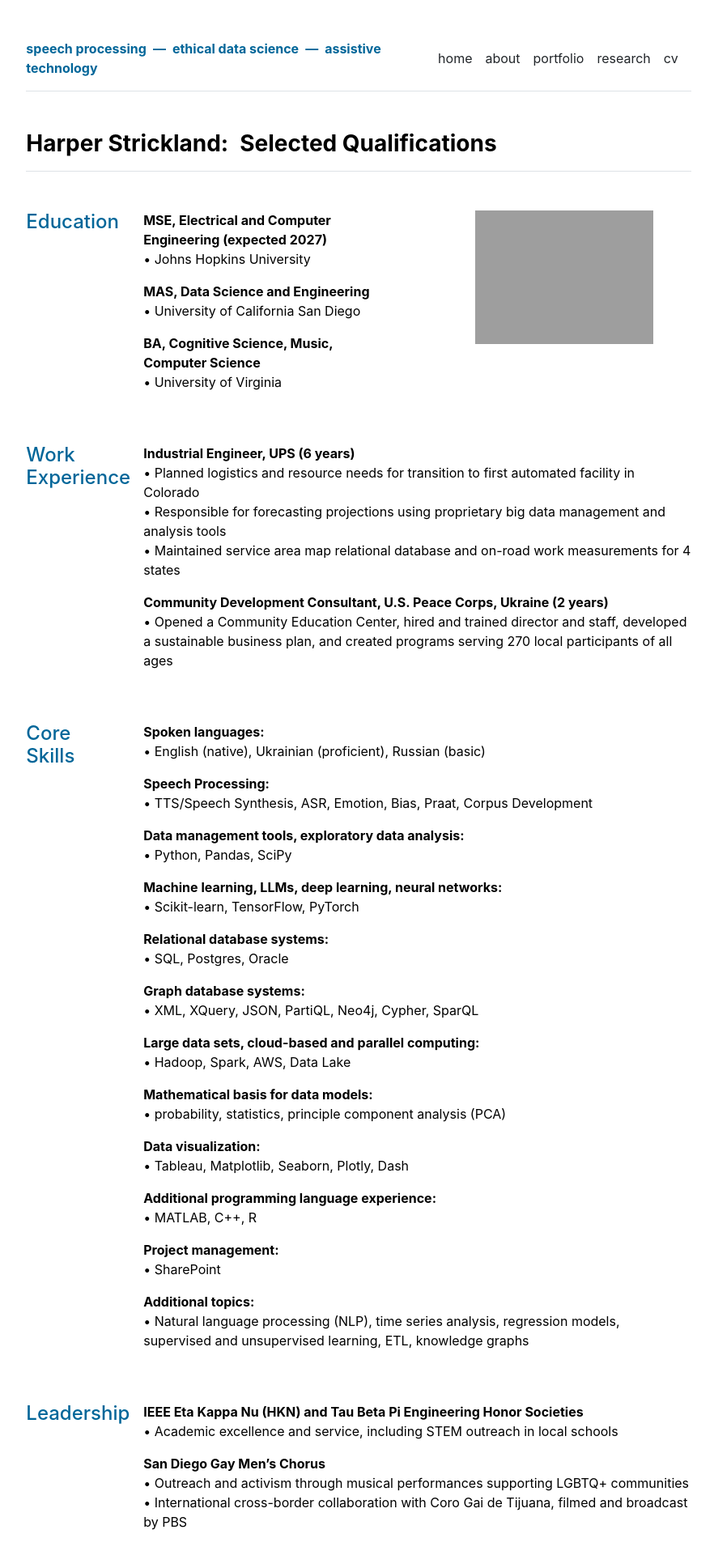
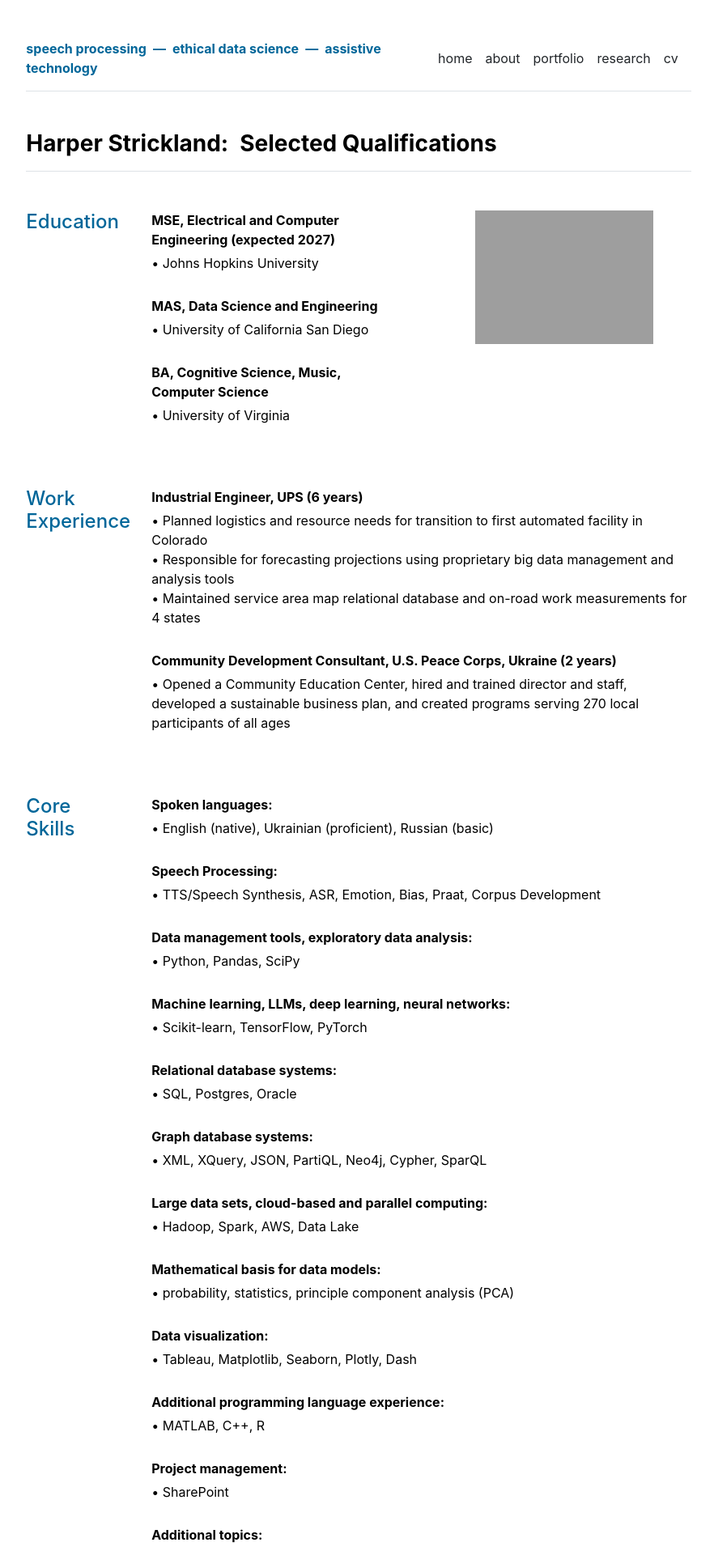
Before and after one commit to speakingofdata/speakingofdata.github.io, a Jekyll site: the page built from about.md, in a window 1280 px wide. Shown: the top 1916 px of the page at 81% size, without its empty margins (197-1079 px from the left). Built offline with Jekyll 4.4.1, drawn with Linux system fonts in a browser that asks for light colours; nearby versions of some CDN libraries.

Commit message:
Update about.html

```diff
--- a/_layouts/about.html
+++ b/_layouts/about.html
@@ -1,20 +1,50 @@
 ---
 layout: default
 ---
+
+<style>
+  .section-title {
+    color: #006699;
+    margin-bottom: 1rem;
+  }
+
+  @media (max-width: 767.98px) {
+    .section-content-col > :first-child {
+      margin-top: 0;
+    }
+    .section-content-col img {
+      margin-top: 0;
+    }
+    .section-heading-col,
+    .section-content-col {
+      padding-top: 0;
+      padding-bottom: 0;
+    }
+    .section-row > * {
+      margin-top: 0.5rem !important;
+    }
+    .section-title {
+      margin-bottom: 0;
+      line-height: 1.1;
+    }
+  }
+</style>
 
 {{ content }}
 
 <div class="row g-5 mb-5">
   <div>
     <h3 class="fw-bold border-bottom pb-3 mb-5">Harper Strickland:&ensp;Selected Qualifications</h3>
-    <div class="row g-5 mb-5">
-      <div class="col-md-2">
-        <h4 style="color:#006699;">Education</h4>
+
+    <div class="row g-5 mb-5 section-row">
+      <div class="col-md-2 section-heading-col">
+        <h4 class="section-title">Education</h4>
       </div>
-      <div class="col-md-5">
+      <div class="col-md-5 section-content-col">
         {% for section in site.data.about.education %}
-          <p><b>{{ section.title }}</b><br>
-          • {{ section.description }}</p>
+          <p class="fw-bold" style="margin:0 0 5px 10px;">{{ section.title }}</p>
+          <p style="margin:0 0 5px 10px;">• {{ section.description }}</p>
+          <br>
         {% endfor %}
       </div>
       <div class="col-md-5">
@@ -22,36 +52,42 @@ layout: default
         </p>
       </div>
     </div>
-    <div class="row g-5 mb-5">
-      <div class="col-md-2">
-        <h4 style="color:#006699;">Work Experience</h4>
+
+    <div class="row g-5 mb-5 section-row">
+      <div class="col-md-2 section-heading-col">
+        <h4 class="section-title">Work Experience</h4>
       </div>
-      <div class="col-md-10">
+      <div class="col-md-10 section-content-col">
         {% for section in site.data.about.experience %}
-          <p><b>{{ section.title }}</b><br>
-          {{ section.description }}</p>
+          <p class="fw-bold" style="margin:0 0 5px 10px;">{{ section.title }}</p>
+          <p style="margin:0 0 5px 10px;">{{ section.description }}</p>
+          <br>
         {% endfor %}
       </div>
     </div>
-    <div class="row g-5 mb-5">
-      <div class="col-md-2">
-        <h4 style="color:#006699;">Core Skills</h4>
+
+    <div class="row g-5 mb-5 section-row">
+      <div class="col-md-2 section-heading-col">
+        <h4 class="section-title">Core Skills</h4>
       </div>
-      <div class="col-md-10">
+      <div class="col-md-10 section-content-col">
         {% for section in site.data.about.skills %}
-          <p><b>{{ section.title }}:</b><br>
-          • {{ section.description }}</p>
+          <p class="fw-bold" style="margin:0 0 5px 10px;">{{ section.title }}:</p>
+          <p style="margin:0 0 5px 10px;">• {{ section.description }}</p>
+          <br>
         {% endfor %}
       </div>
     </div>
-    <div class="row g-5 mb-5">
-      <div class="col-md-2">
-        <h4 style="color:#006699;">Leadership</h4>
+
+    <div class="row g-5 mb-5 section-row">
+      <div class="col-md-2 section-heading-col">
+        <h4 class="section-title">Leadership</h4>
       </div>
-      <div class="col-md-10">
+      <div class="col-md-10 section-content-col">
         {% for section in site.data.about.leadership %}
-          <p><b>{{ section.title }}</b><br>
-          {{ section.description }}</p>
+          <p class="fw-bold" style="margin:0 0 5px 10px;">{{ section.title }}</p>
+          <p style="margin:0 0 5px 10px;">{{ section.description }}</p>
+          <br>
         {% endfor %}
       </div>
     </div>
```
